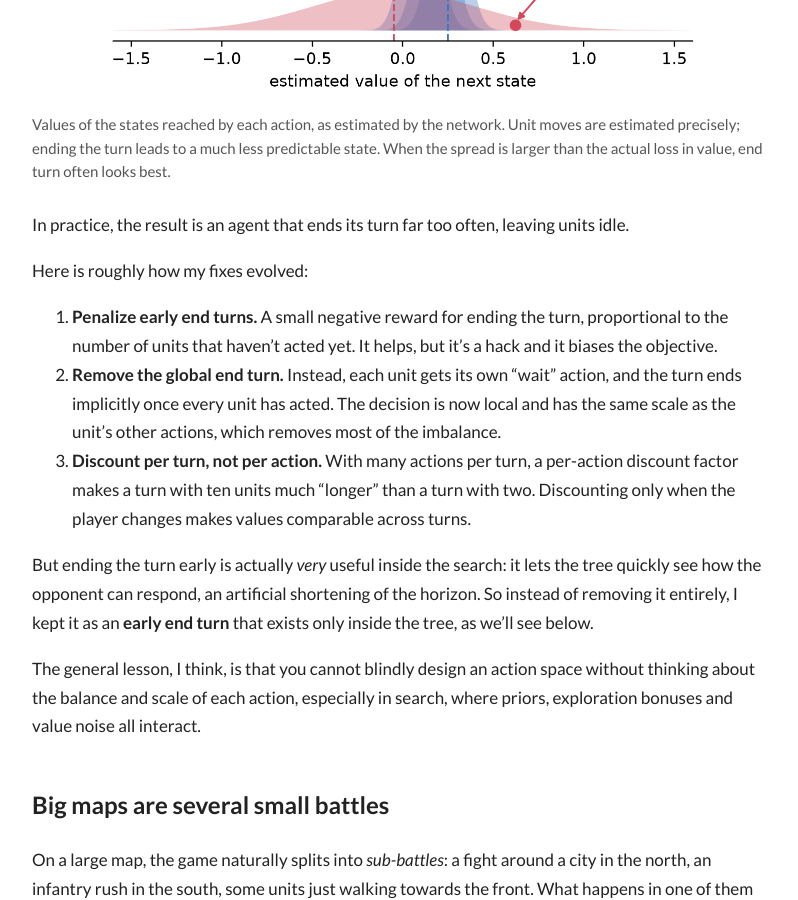
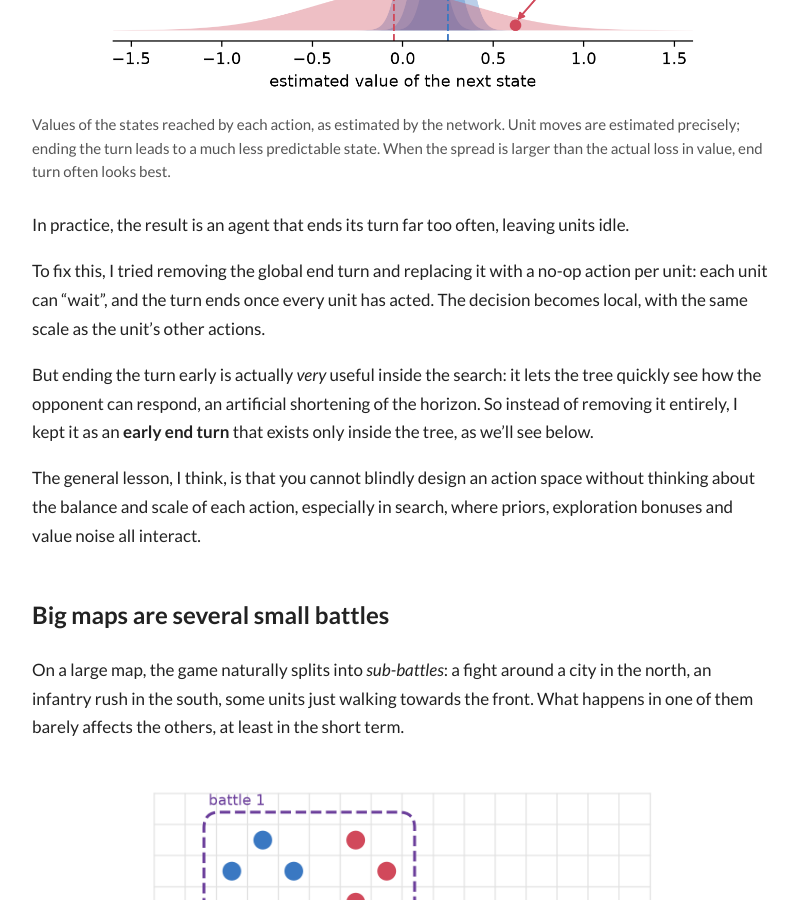
Before and after one commit to AI3EL/AI3EL.github.io, a Jekyll site: the page built from _posts/2023-04-15-grouped-mcts.md, in a window 1280 px wide and 900 px high, scrolled down 1642 px. Shown: the whole window, without its empty margins (238-1036 px from the left). Built offline with Jekyll 4.4.1, drawn with Linux system fonts in a browser that asks for light colours; some of the changed text lies outside the part shown.

Commit message:
Grouped MCTS: simplify end-turn fixes

```diff
--- a/_posts/2023-04-15-grouped-mcts.md
+++ b/_posts/2023-04-15-grouped-mcts.md
@@ -29,11 +29,7 @@ Second, ending the turn changes the observation much more than any other action:
 
 In practice, the result is an agent that ends its turn far too often, leaving units idle.
 
-Here is roughly how my fixes evolved:
-
-1. **Penalize early end turns.** A small negative reward for ending the turn, proportional to the number of units that haven't acted yet. It helps, but it's a hack and it biases the objective.
-2. **Remove the global end turn.** Instead, each unit gets its own "wait" action, and the turn ends implicitly once every unit has acted. The decision is now local and has the same scale as the unit's other actions, which removes most of the imbalance.
-3. **Discount per turn, not per action.** With many actions per turn, a per-action discount factor makes a turn with ten units much "longer" than a turn with two. Discounting only when the player changes makes values comparable across turns.
+To fix this, I tried removing the global end turn and replacing it with a no-op action per unit: each unit can "wait", and the turn ends once every unit has acted. The decision becomes local, with the same scale as the unit's other actions.
 
 But ending the turn early is actually *very* useful inside the search: it lets the tree quickly see how the opponent can respond, an artificial shortening of the horizon. So instead of removing it entirely, I kept it as an **early end turn** that exists only inside the tree, as we'll see below.
 
@@ -88,7 +84,7 @@ This is where the end turn finds its proper place: it is not a real action of th
 
 ## What worked, what didn't
 
-The action-space fixes were the clearest wins: removing the global end turn and discounting per turn made the agent stop wasting its units, and made learning much more stable.
+The action-space fix was the clearest win: replacing the global end turn with a per-unit no-op made the agent stop wasting its units.
 
 Spatialized rewards and grouping helped on large maps, but they come with a lot of engineering complexity: groups must be recomputed when they're exhausted, the tree has to deal with induced groups and counter groups, and a bad grouping can hide an important interaction (an artillery unit far away can still matter). The learned grouper was promising, but it adds yet another network whose errors interact with the search.
 
```
